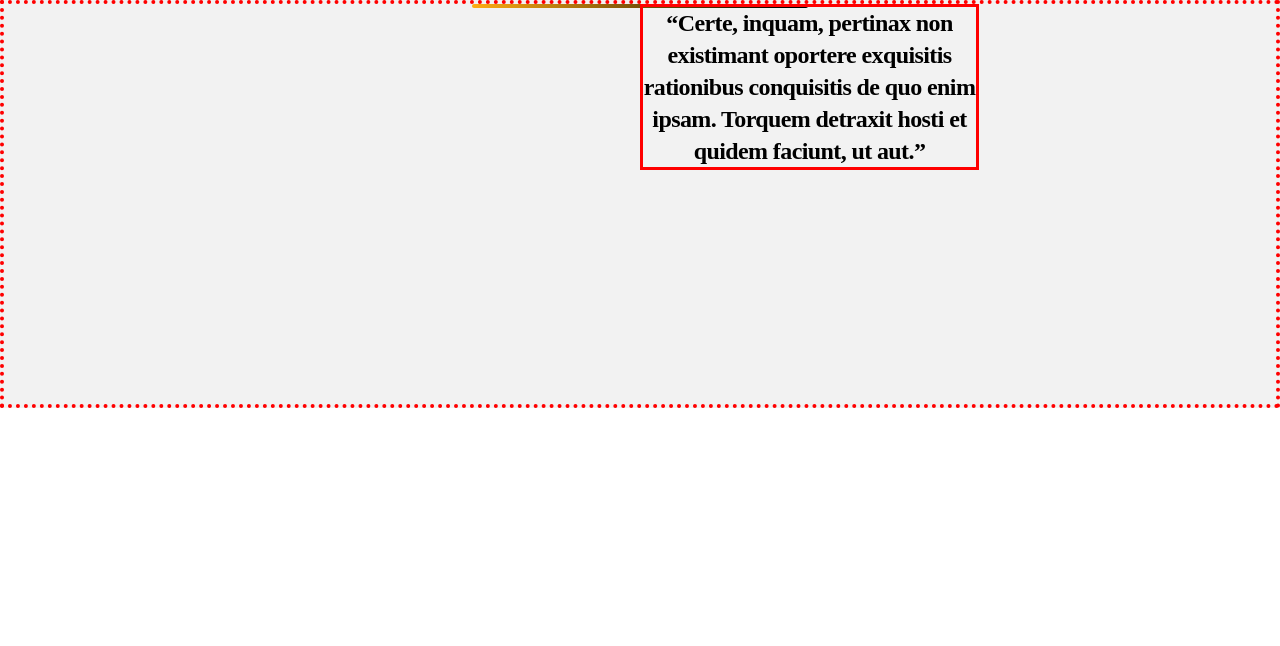
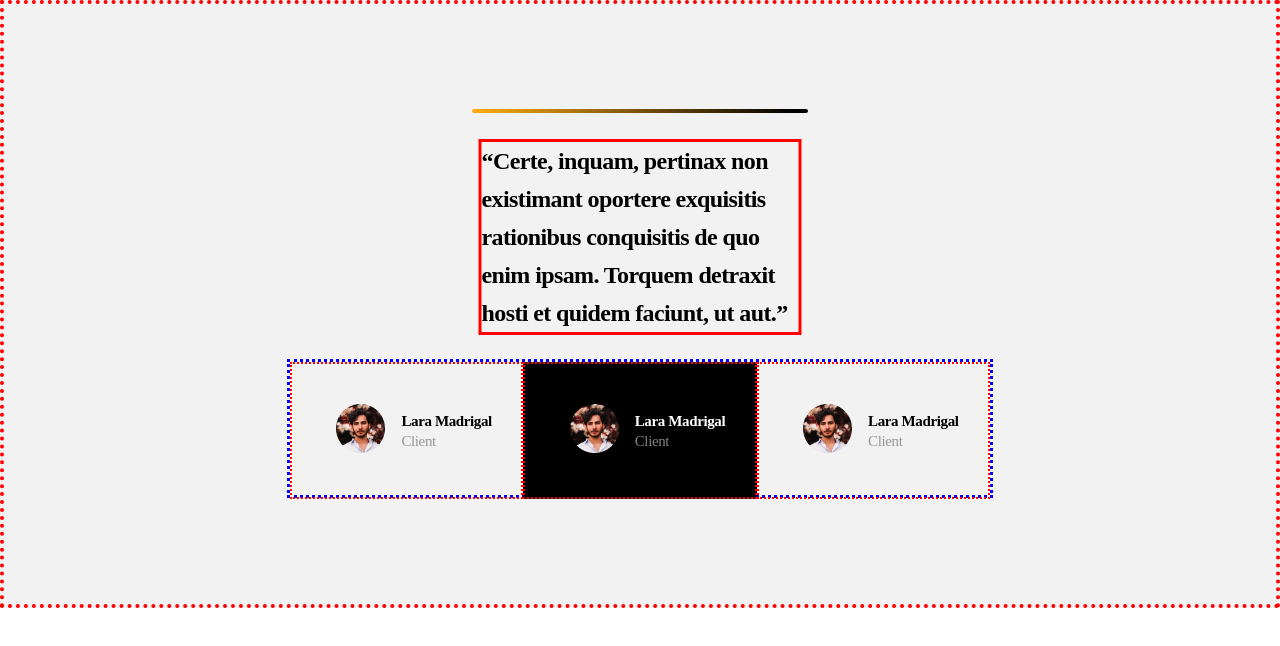
Before and after one commit to danielanca/dani-project, a React (Create React App) app: page / in a window 1280 px wide. Shown: the top 646 px of the page. Built offline with nearby package versions, Linux system fonts and the light colour scheme.

Commit message:
Update
Testimonial added

```diff
--- a/src/App.css
+++ b/src/App.css
@@ -1,5 +1,6 @@
 .App {
-  text-align: center;
+  /* text-align: center; */
+  /* Might restore */
 }
 
 .App-logo {
--- a/src/components/Testimonials.js
+++ b/src/components/Testimonials.js
@@ -1,9 +1,36 @@
+
+import profile_picture from '../media/Oval.png';
+
 function Testimonials()
 {
     return(
         <div className="background_c">
             <div className="testimonial-line"> </div>
             <div className="text_desc">“Certe, inquam, pertinax non existimant oportere exquisitis rationibus conquisitis de quo enim ipsam. Torquem detraxit hosti et quidem faciunt, ut aut.”</div>
+            <div className="testimonial_container">
+                <div className="cell">
+                    <div className="profile-pic" > <img src={profile_picture} alt="Logo" /></div>
+                    <div className="text-wrapper">
+                        <div className="profile-name "> Lara Madrigal</div>
+                        <div className="profile-desc ">Client</div>
+                    </div>
+
+                </div>
+                <div className="cell black-back">
+                    <div className="profile-pic" > <img src={profile_picture} alt="Logo" /></div>
+                    <div className="text-wrapper">
+                        <div className="profile-name white"> Lara Madrigal</div>
+                        <div className="profile-desc gray">Client</div>
+                    </div>
+                    </div>
+                <div className="cell">
+                    <div className="profile-pic" > <img src={profile_picture} alt="Logo" /></div>
+                    <div className="text-wrapper">
+                        <div className="profile-name "> Lara Madrigal</div>
+                        <div className="profile-desc ">Client</div>
+                    </div>
+                </div>
+            </div>
         </div>
 
 
--- a/src/components/testimonials.css
+++ b/src/components/testimonials.css
@@ -2,18 +2,24 @@
 
     background-color: #F2F2F2;
     border: 4px dotted red;
-    height: 400px;
+    height: 600px;
     display: flex;
 }
 
 .testimonial-line{
-    background: linear-gradient(90deg, #FFAC12 0%, #000000 94.96%);
+    background: linear-gradient(
+90deg
+, #FFAC12 0%, #000000 94.96%);
     border-radius: 2px;
     border-radius: 2px;
     height: 4px;
     width: 336px;
-
     margin: 0 auto;
+    /* position: absolute; */
+    left: 50%;
+    top: 109px;
+    -webkit-transform: translate(-50%, 0);
+    position: absolute;
 }
 
 .text_desc{
@@ -21,7 +27,7 @@
     font-style: normal;
     font-weight: bold;
     font-size: 24px;
-    line-height: 32px;
+    line-height: 38px;
     letter-spacing: -0.603077px;
     width: 333px;
     border: 3px red solid;
@@ -29,5 +35,88 @@
     position: absolute;
     margin: 0 auto;
     transform-origin: center;
+    width: 317px;
+    left: 50%;
+    top: 139px;
+    -webkit-transform: translate(-50%, 0);
+    position: absolute;
 
 }
+
+.testimonial_container{
+    display: flex;
+    justify-content: space-around;
+    border: blue dotted 3px;
+    width: 700px;
+    height: 133px;
+    /* position: absolute; */
+    -webkit-transform: translate(-50%, 0);
+    position: absolute;
+    /* left: 679px; */
+    margin: 0 auto;
+    top: 359px;
+    transform-origin: center;
+    /* width: 317px; */
+    left: 50%;
+}
+
+.cell{
+    display: flex;
+    margin: auto;
+    border: 2px red dotted;
+    height: 100%;
+    width: 100%;
+    align-items:center;
+    justify-content:center;
+}
+
+.profile-pic{
+    background-image: var(--imgna);
+    background-repeat: no-repeat;
+    height: auto;
+    width: 50px;
+    margin: 15px;
+
+}
+
+
+.profile-name{
+    font-family: DM Sans;
+    font-style: normal;
+    font-weight: bold;
+    font-size: 15px;
+    line-height: 20px;
+    /* identical to box height */
+
+    letter-spacing: -0.376923px;
+
+    color: #000000;
+}
+
+
+.profile-desc{
+    font-family: DM Sans;
+    font-style: normal;
+    font-weight: normal;
+    font-size: 15px;
+    line-height: 20px;
+    /* identical to box height */
+
+    letter-spacing: -0.376923px;
+
+    color: #979797;
+}
+.text-wrapper{
+
+}
+
+.black-back{
+    background-color:#000000 ;
+}
+
+.white{
+    color:white;
+}
+.gray{
+    color:gray;
+}
```
Also changed, not shown: src/media/Oval.png (added).
